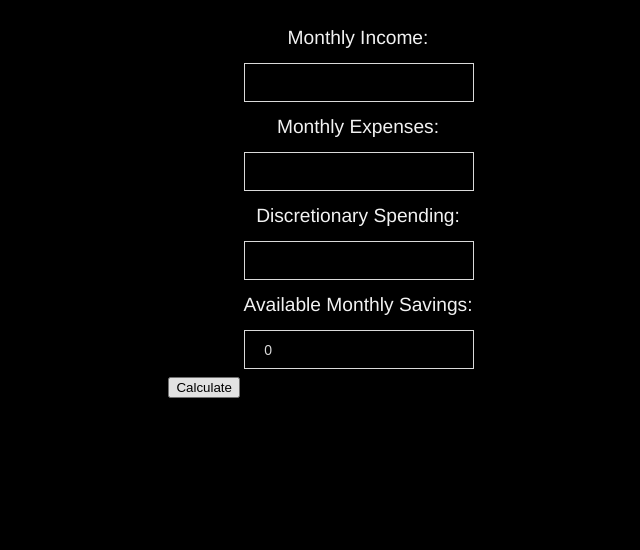
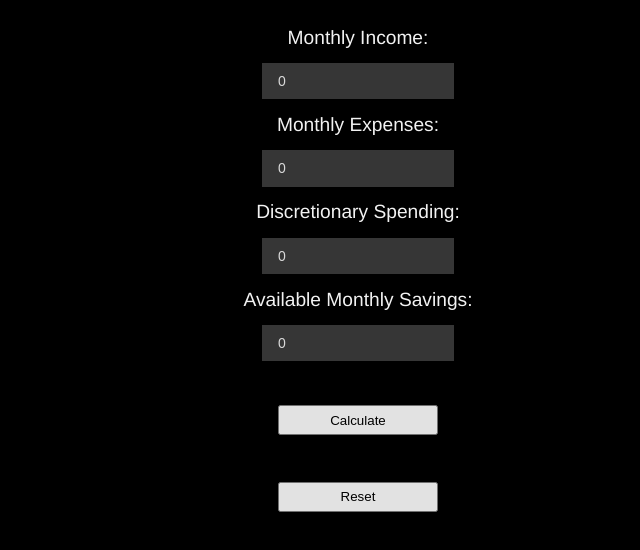
Before and after one commit to salinetti81/calculator, a plain HTML site: page index.html in a window 1280 px wide. Shown: the whole page, without its empty margins (282-922 px from the left). Drawn offline with Linux system fonts and the light colour scheme.

Commit message:
Adding default ault value of 0 to calculator inputs with javascript onfocus rules set to remove and add

```diff
--- a/css/style.css
+++ b/css/style.css
@@ -10,7 +10,7 @@ body {
   /*background: rgb(66, 170, 75);*/
   opacity: .95;
   z-index: 1000;
-  width: 30%;
+  width: 20em;
   padding: 1% 0 5% 0;
   border-radius: 5px;
   max-height: 100%;
@@ -38,11 +38,20 @@ body {
   padding: 1% 5%;
   /*border-radius: 4px;*/
   font-size: 14px;
-  background-color: black;
+  background-color: #404040;
   color: white;
-  border: 1px solid white;
+  border: none;
+  outline: none;
 }
 
 button {
-  margin: 0 auto;
+  margin: 35px 0 -12px 25%;
+  height: 30px;
+  width: 50%;
+  /*border: none;*/
+  /*outline: none;*/
 }
+
+button:hover {
+  cursor: pointer;
+}
--- a/index.html
+++ b/index.html
@@ -8,13 +8,19 @@
    <!-- Calculator -->
   <div id="calculator">
   <!-- <h4>Savings Calculator</h4> -->
-    <br> <p>Monthly Income:</p><input type="text" id="inputA" ><br><br>
-    <br><p>Monthly Expenses:</p> <input type="text" id="inputB"> <br><br>
-    <br><p>Discretionary Spending:</p> <input type="text" id="inputC" ><br><br>
+    <br> <p>Monthly Income:</p><input type="text" id="inputA" value="0" onfocus="this.value = this.value=='0'?'':this.value;" onblur="this.value = this.value==''?'0':this.value;" ><br><br>
+
+    <br><p>Monthly Expenses:</p> <input type="text" id="inputB" value="0" onfocus="this.value = this.value=='0'?'':this.value;" onblur="this.value = this.value==''?'0':this.value;"> <br><br>
+
+    <br><p>Discretionary Spending:</p> <input type="text" id="inputC" value="0" onfocus="this.value = this.value=='0'?'':this.value;" onblur="this.value = this.value==''?'0':this.value;" ><br><br>
+
     <br><p>Available Monthly Savings:</p><input type="text" id="inputE" value="0" readonly="true"><br><br>
-    <!-- <br><p>Annual Short Term Savings:</p> <input type="text" id="inputF" value="0" readonly="true"><br><br>
+   <!--  <br><p>Annual Short Term Savings:</p> <input type="text" id="inputF" value="0" readonly="true"><br><br>
     <br><p>Annual Long Term Savings:</p> <input type="text" id="inputG" value="0" readonly="true"> -->
-    <button onclick="updateResult()">Calculate</button>
+    <button onclick="updateResult()">Calculate</button><br><br>
+    <button type="button" onclick="resetCalculator()" >Reset</button>
+
+
 
   </div>
 </div>
--- a/js/app.js
+++ b/js/app.js
@@ -16,9 +16,14 @@
       e("inputE").value = f("inputA") - (f("inputB")) - f("inputC") ;
          e = e || 0
       // short term savings
-      e("inputF").value = f("inputE") * .20 ;
-      // long term savings
-      e("inputG").value = f("inputE") * .80 ;
+      // e("inputF").value = f("inputE") * .20 ;
+      // // long term savings
+      // e("inputG").value = f("inputE") * .80 ;
    }
 
+   // reset inputs
+   function resetCalculator() {
+    document.getElementById("calculator").reset();
+}
+
    //end of calculator
```
